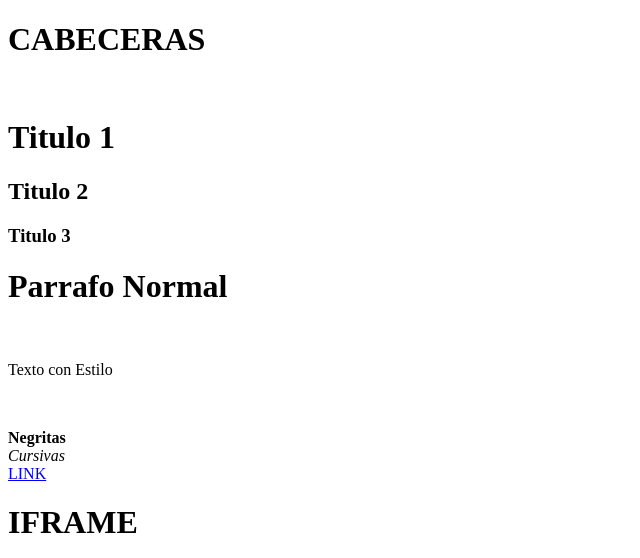
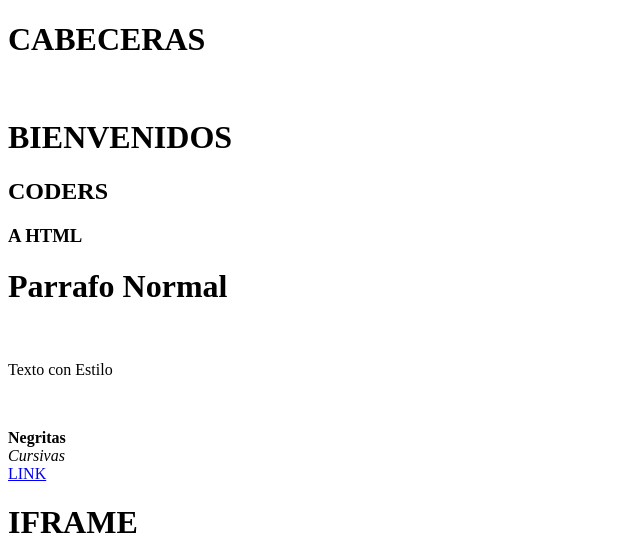
Before and after one commit to verohesa/301, a plain HTML site: page index.html in a window 1280 px wide. Shown: the top 558 px of the page, without its empty margins (0-640 px from the left). Drawn offline with Linux system fonts and the light colour scheme.

Commit message:
MODIFICACION DE TITULO Y CABECERASO

```diff
--- a/index.html
+++ b/index.html
@@ -1,7 +1,7 @@
 <!DOCTYPE html>
     <head>
     	<!-- EPPR Clase 301 | INTRO A HTML -->
-        <title> HELLO CODERS </title>
+        <title> HELLO WORLD </title>
         <!-- ^^ ¿Para qué sirve este Tag?: __Permite darle título a la página web__ -->
     </head>
     <body>
@@ -9,11 +9,11 @@
      	<div>
 	        <h1>CABECERAS</h1>
 	        <br/>
-	        <h1>Titulo 1</h1>
+	        <h1>BIENVENIDOS</h1>
 	        <!-- ^^ ¿Para qué sirve este Tag?: _Es una cabecera que nos sirve para 	organizar texto esta es la primera_ -->
-	        <h2>Titulo 2</h2>
+	        <h2>CODERS</h2>
 	        <!-- ^^ ¿Para qué sirve este Tag?:  __Segunda cabecera lo cual indica es más el texto es más chico__ -->
-	        <h3>Titulo 3</h3>
+	        <h3>A HTML</h3>
 	        <!-- ^^ ¿Para qué sirve este Tag?: __Tercera cabecera de igual manera más chico que la cabecera anterior__ -->
      	</div>
 		<!-- Segunda sección -->
```
